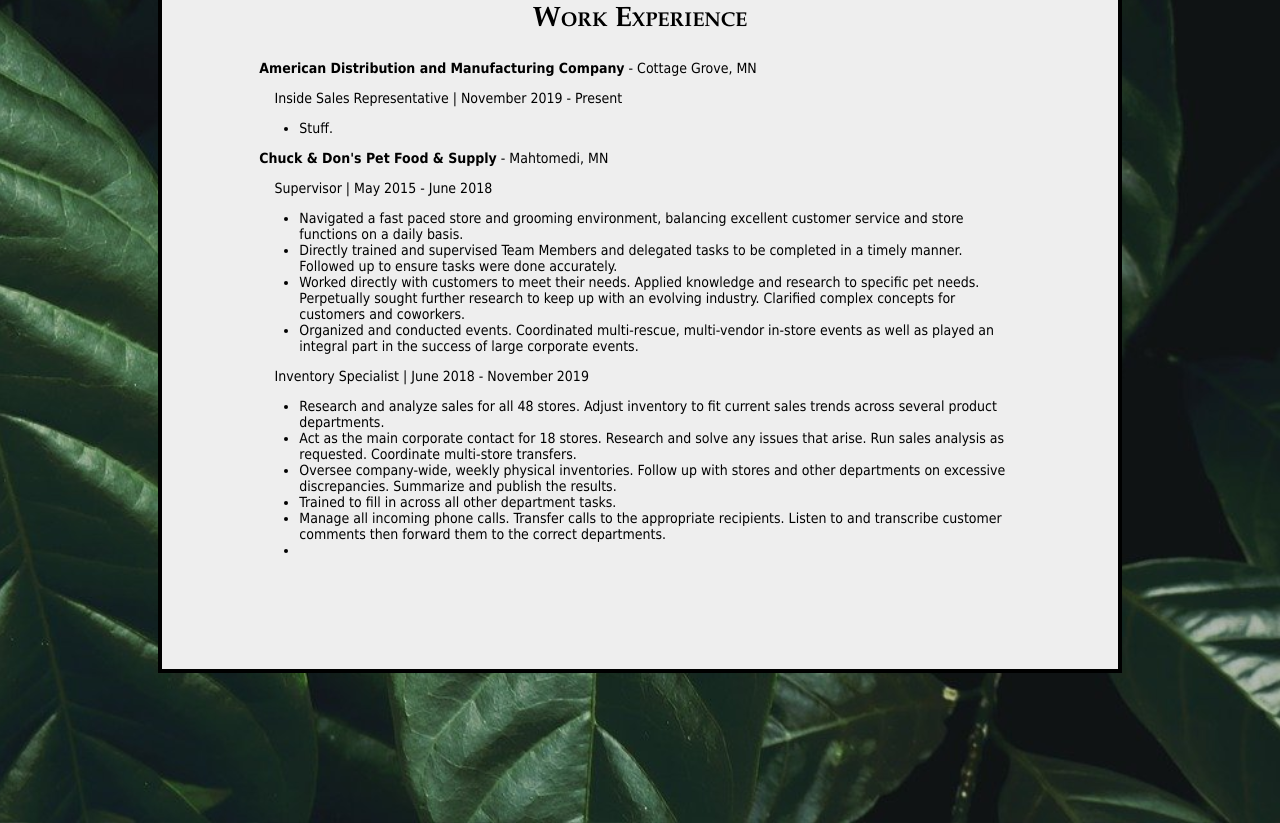
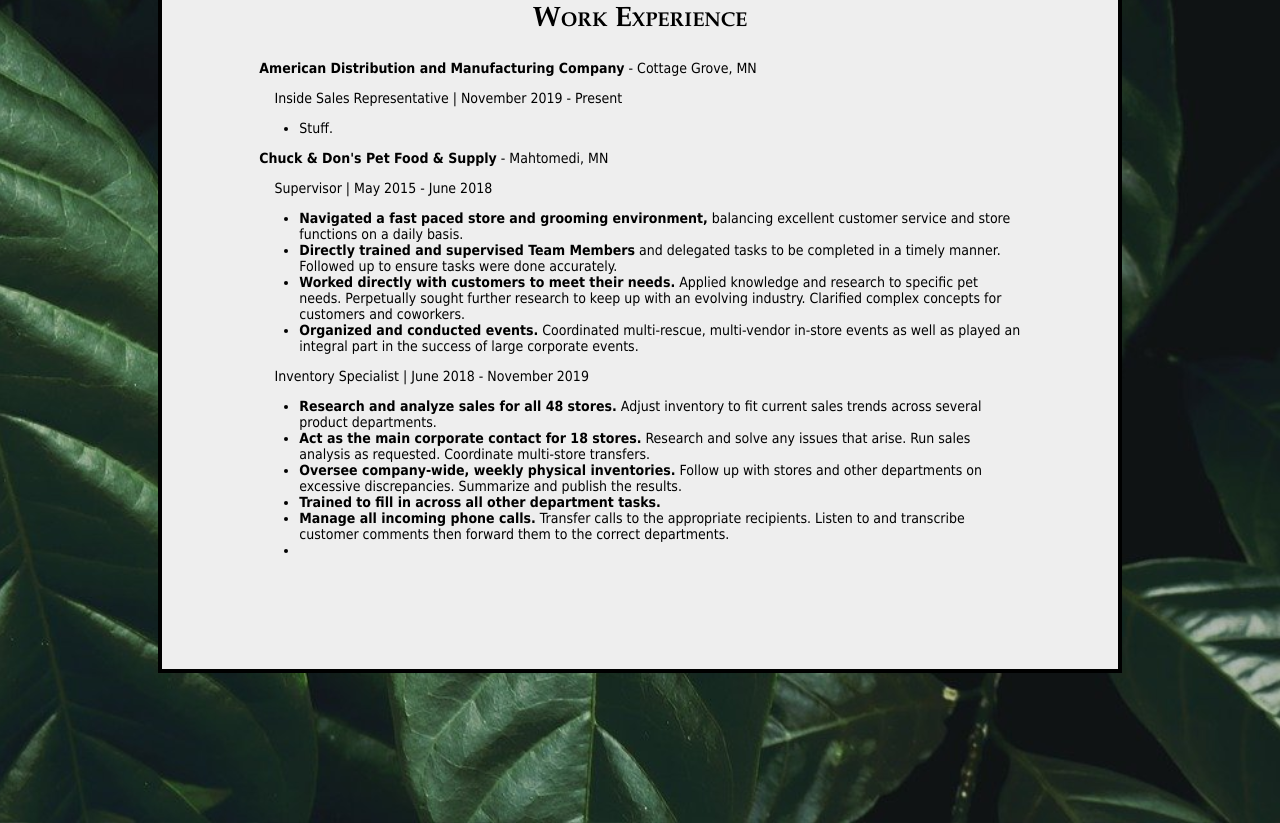
Before and after one commit to vkarlen/vkarlen.github.io, a plain HTML site: page index.html in a window 1280 px wide. Shown: the part 831-1654 px from the top of the page. Drawn offline with Linux system fonts and the light colour scheme.

Commit message:
Update index.html

```diff
--- a/index.html
+++ b/index.html
@@ -45,18 +45,18 @@ Winnipeg, MB | 2013 - 2014<br>
       <p><b>Chuck & Don's Pet Food & Supply</B> - Mahtomedi, MN</p>
       <p style="padding-left:2%">Supervisor | May 2015 - June 2018</p>
       <ul>
-        <li>Navigated a fast paced store and grooming environment, balancing excellent customer service and store functions on a daily basis. </li>
-        <li>Directly trained and supervised Team Members and delegated tasks to be completed in a timely manner. Followed up to ensure tasks were done accurately.</li>
-        <li>Worked directly with customers to meet their needs. Applied knowledge and research to specific pet needs. Perpetually sought further research to keep up with an evolving industry. Clarified complex concepts for customers and coworkers.</li>
-        <li>Organized and conducted events. Coordinated multi-rescue, multi-vendor in-store events as well as played an integral part in the success of large corporate events. </li>
+        <li><b>Navigated a fast paced store and grooming environment,</b> balancing excellent customer service and store functions on a daily basis. </li>
+        <li><b>Directly trained and supervised Team Members</b> and delegated tasks to be completed in a timely manner. Followed up to ensure tasks were done accurately.</li>
+        <li><b>Worked directly with customers to meet their needs.</b> Applied knowledge and research to specific pet needs. Perpetually sought further research to keep up with an evolving industry. Clarified complex concepts for customers and coworkers.</li>
+        <li><b>Organized and conducted events.</b> Coordinated multi-rescue, multi-vendor in-store events as well as played an integral part in the success of large corporate events. </li>
       </ul>
       <p style="padding-left:2%">Inventory Specialist | June 2018 - November 2019</p>
       <ul>
-        <li>Research and analyze sales for all 48 stores. Adjust inventory to fit current sales trends across several product departments. </li>
-        <li>Act as the main corporate contact for 18 stores. Research and solve any issues that arise. Run sales analysis as requested. Coordinate multi-store transfers. </li>
-        <li>Oversee company-wide, weekly physical inventories. Follow up with stores and other departments on excessive discrepancies. Summarize and publish the results.</li>
-        <li>Trained to fill in across all other department tasks.</li>
-        <li>Manage all incoming phone calls. Transfer calls to the appropriate recipients. Listen to and transcribe customer comments then forward them to the correct departments.<li>
+        <li><b>Research and analyze sales for all 48 stores.</b> Adjust inventory to fit current sales trends across several product departments. </li>
+        <li><b>Act as the main corporate contact for 18 stores.</b> Research and solve any issues that arise. Run sales analysis as requested. Coordinate multi-store transfers. </li>
+        <li><b>Oversee company-wide, weekly physical inventories.</b> Follow up with stores and other departments on excessive discrepancies. Summarize and publish the results.</li>
+        <li><b>Trained to fill in across all other department tasks.</b></li>
+        <li><b>Manage all incoming phone calls.</b> Transfer calls to the appropriate recipients. Listen to and transcribe customer comments then forward them to the correct departments.<li>
       </ul>
     </div>
     </div>
```
